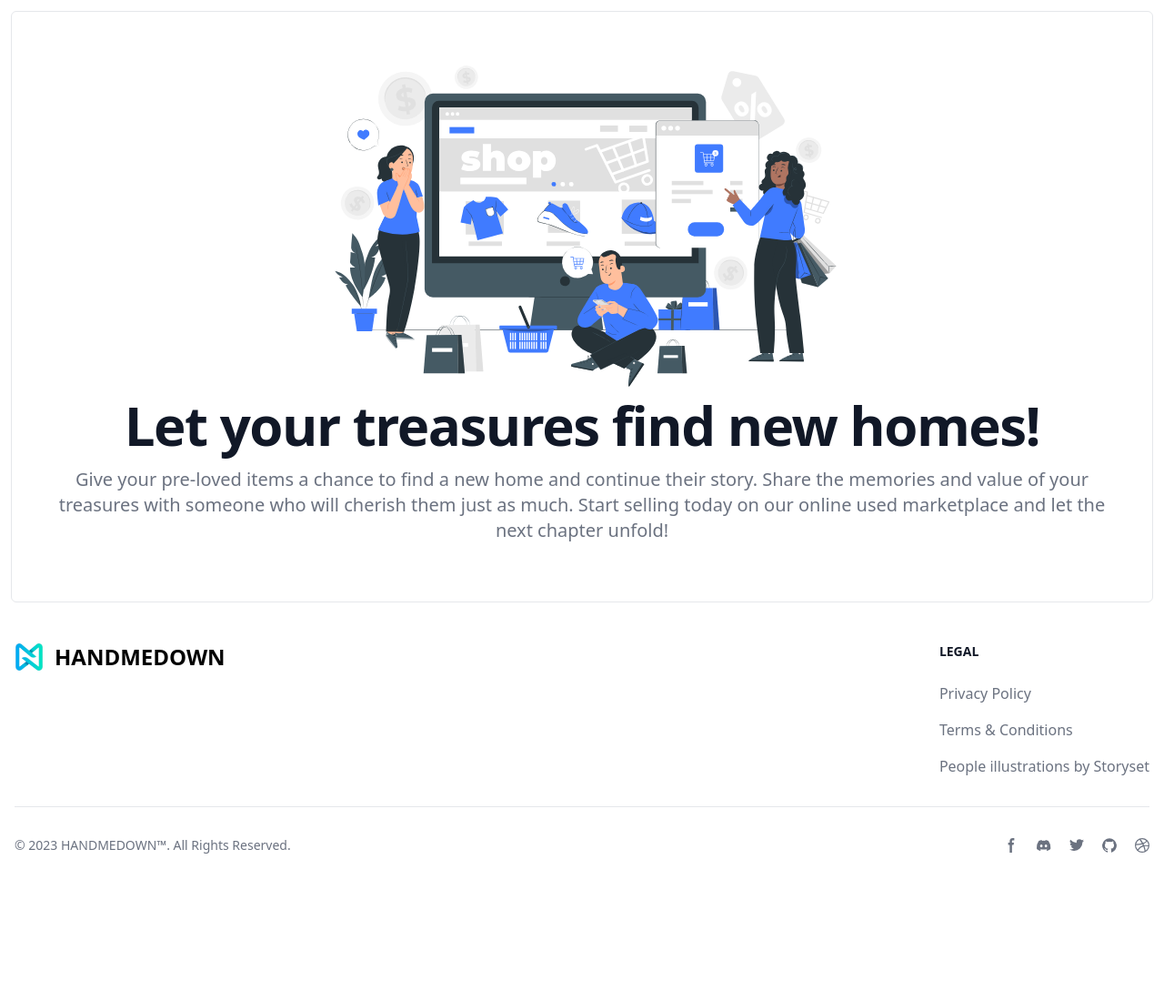
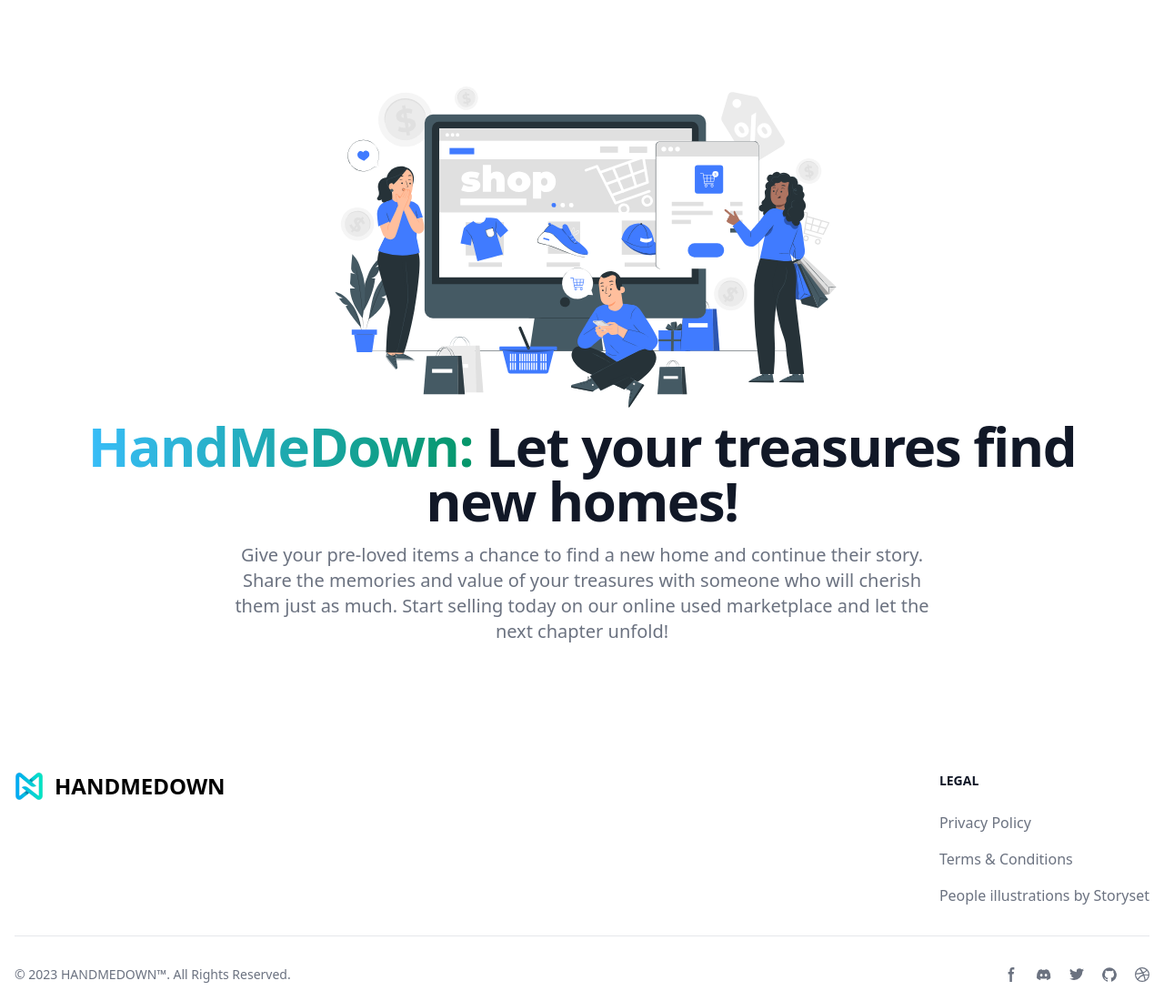
Before and after one commit to AristonCatipay/django_online_marketplace, a Django app: page / in a window 1280 px wide. Shown: the part 64-1164 px from the top of the page at 91% size. Before the commit the page ends 1002 px from the top, so only its background shows below. Run offline with Django 4.2, Linux system fonts and the light colour scheme; style sheets or scripts are compiled from the project's sources; some libraries are stand-ins or nearby versions.

Commit message:
Update the layout of the home page.

```diff
--- a/core/templates/core/base.html
+++ b/core/templates/core/base.html
@@ -74,7 +74,7 @@
       {% else %}
          <nav class="bg-white border-gray-200 dark:bg-gray-900">
             <div class="max-w-screen-xl flex flex-wrap items-center justify-between mx-auto p-4">
-            <a href="{% url 'core:index' %}" class="flex items-center">
+            <a href="{% url 'core:home' %}" class="flex items-center">
                <img src="{% static 'handmedown_logo.png' %}" class="h-8 mr-3" alt="HANDMEDOWN Logo" />
                <span class="self-center text-2xl font-bold whitespace-nowrap dark:text-white">HANDMEDOWN</span>
             </a>
--- a/core/templates/core/home.html
+++ b/core/templates/core/home.html
@@ -3,21 +3,15 @@
 {% block title %} {{ title }} {% endblock %}
 {% load static %}
 {% block content %}
-    <div class="p-6 md:px-10 md:py-10 rounded-md border border-gray-200 dark:border-gray-700">
+<section class="bg-white dark:bg-gray-900">
+    <div class="py-8 px-4 mx-auto max-w-screen-xl text-center lg:py-16 lg:px-12">
         <div class="flex justify-center">
             <div>
                 <img class="h-96" src="{% static 'welcome.svg' %}" alt="">
             </div>
         </div>
-        <div class="flex justify-center">
-            <div class="flex-col text-center">
-                <div>
-                    <h1 class="mb-4 text-4xl font-extrabold leading-none tracking-tight text-gray-900 md:text-5xl lg:text-6xl dark:text-white">Let your treasures find new homes!</h1>
-                </div>
-                <div>
-                    <p class="mb-6 text-lg font-normal text-gray-500 lg:text-xl dark:text-gray-400">Give your pre-loved items a chance to find a new home and continue their story. Share the memories and value of your treasures with someone who will cherish them just as much. Start selling today on our online used marketplace and let the next chapter unfold!</p>
-                </div>
-            </div>
-        </div>
+        <h1 class="mb-4 text-4xl font-extrabold tracking-tight leading-none text-gray-900 md:text-5xl lg:text-6xl dark:text-white"><span class="text-transparent bg-clip-text bg-gradient-to-r to-emerald-600 from-sky-400">HandMeDown:</span> Let your treasures find new homes!</h1>
+        <p class="mb-8 text-lg font-normal text-gray-500 lg:text-xl sm:px-16 xl:px-48 dark:text-gray-400">Give your pre-loved items a chance to find a new home and continue their story. Share the memories and value of your treasures with someone who will cherish them just as much. Start selling today on our online used marketplace and let the next chapter unfold!</p>
     </div>
+</section>
 {% endblock %}
```
